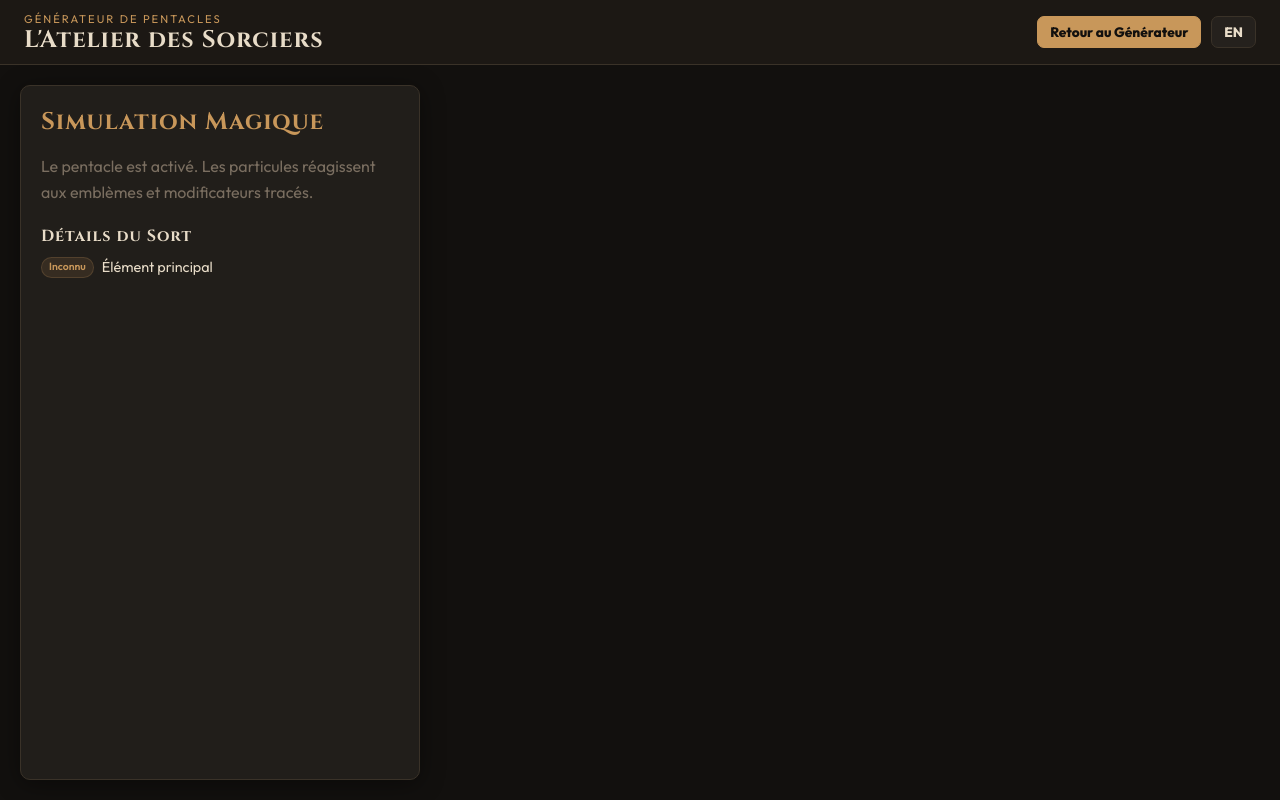
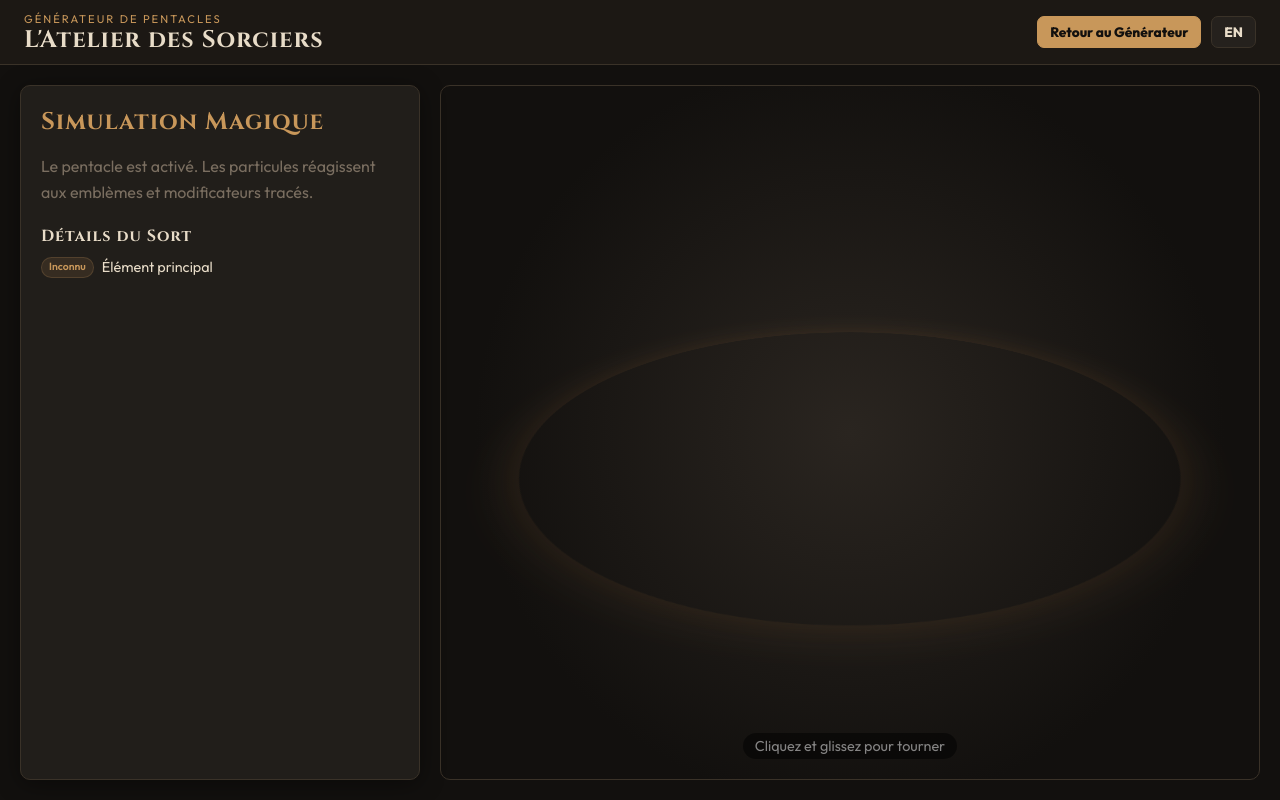
Before and after one commit to SymonCara/pentacle-generator, a React (Vite) app: page / in a window 1280 px wide. Both pictures are taken after a click on the button "Voir Simulation". Built offline with nearby package versions, Linux system fonts and the light colour scheme.

Commit message:
feat: add interactive 3D perspective and enhanced particle realism to spell simulation

```diff
--- a/src/components/SpellSimulation.css
+++ b/src/components/SpellSimulation.css
@@ -54,8 +54,8 @@
   color: var(--accent-primary);
 }
 
-/* 3D Scene */
-.sim-3d-panel {
+/* 3D Interactive Scene */
+.sim-3d-wrapper {
   flex: 2;
   position: relative;
   overflow: hidden;
@@ -65,15 +65,43 @@
   display: flex;
   align-items: center;
   justify-content: center;
+  perspective: 1200px;
+  cursor: grab;
 }
 
-.scene-3d {
-  perspective: 1000px;
+.sim-3d-wrapper:active {
+  cursor: grabbing;
+}
+
+.sim-3d-plane {
   width: 100%;
   height: 100%;
+  position: relative;
+  transform-style: preserve-3d;
+  transition: transform 0.1s ease-out;
   display: flex;
   align-items: center;
   justify-content: center;
+}
+
+.sim-3d-pentacle-img {
+  position: absolute;
+  top: 50%; left: 50%;
+  transform: translate(-50%, -50%) translateZ(-20px);
+  width: 80%; height: 80%;
+  object-fit: contain;
+  opacity: 0.6;
+  pointer-events: none;
+  box-shadow: 0 0 50px rgba(138, 90, 43, 0.4);
+  border-radius: 50%;
+}
+
+.sim-3d-canvas {
+  position: absolute;
+  top: 0; left: 0;
+  width: 100%; height: 100%;
+  transform: translateZ(20px);
+  pointer-events: none;
 }
 
 .camera {
--- a/src/components/SpellSimulation.tsx
+++ b/src/components/SpellSimulation.tsx
@@ -13,13 +13,13 @@ const DEFAULT_CONFIG = {
   renderer: {
     inkColor: "#241b16",
     guideColor: "rgba(92, 74, 54, 0.28)",
-    particleBaseCount: 130,
-    particleCap: 360,
+    particleBaseCount: 250, // Increased for 3D realism
+    particleCap: 700,       // Increased for 3D realism
     effectSize: {
-      baseScale: 1.28,
+      baseScale: 1.4,       // Slightly larger for depth
       sigilSizeInfluence: 2.1,
       minScale: 1,
-      maxScale: 2.35
+      maxScale: 2.5
     }
   }
 };
@@ -28,6 +28,11 @@ export function SpellSimulation({ lang, pentacleImage, placedSymbols }: SpellSim
   const canvasRef = useRef<HTMLCanvasElement>(null);
   const rendererRef = useRef<any>(null);
   const [spellIR, setSpellIR] = useState<SpellIR | null>(null);
+
+  // 3D rotation state
+  const [rotation, setRotation] = useState({ x: 60, y: 0 });
+  const [isDragging, setIsDragging] = useState(false);
+  const [lastMousePos, setLastMousePos] = useState({ x: 0, y: 0 });
 
   useEffect(() => {
     if (!canvasRef.current) return;
@@ -69,10 +74,10 @@ export function SpellSimulation({ lang, pentacleImage, placedSymbols }: SpellSim
   useEffect(() => {
     const handleResize = () => {
       if (canvasRef.current) {
-        const parent = canvasRef.current.parentElement;
-        if (parent) {
-          canvasRef.current.width = parent.clientWidth;
-          canvasRef.current.height = parent.clientHeight;
+        const wrapper = canvasRef.current.closest('.sim-3d-wrapper');
+        if (wrapper) {
+          canvasRef.current.width = wrapper.clientWidth;
+          canvasRef.current.height = wrapper.clientHeight;
         }
       }
     };
@@ -80,6 +85,29 @@ export function SpellSimulation({ lang, pentacleImage, placedSymbols }: SpellSim
     window.addEventListener('resize', handleResize);
     return () => window.removeEventListener('resize', handleResize);
   }, []);
+
+  // Mouse interaction handlers
+  const handleMouseDown = (e: React.MouseEvent) => {
+    setIsDragging(true);
+    setLastMousePos({ x: e.clientX, y: e.clientY });
+  };
+
+  const handleMouseMove = (e: React.MouseEvent) => {
+    if (!isDragging) return;
+    const deltaX = e.clientX - lastMousePos.x;
+    const deltaY = e.clientY - lastMousePos.y;
+
+    setRotation(prev => ({
+      x: Math.max(0, Math.min(85, prev.x - deltaY * 0.5)), // Clamp tilt between 0 and 85 degrees
+      y: prev.y + deltaX * 0.5
+    }));
+
+    setLastMousePos({ x: e.clientX, y: e.clientY });
+  };
+
+  const handleMouseUp = () => {
+    setIsDragging(false);
+  };
 
   const elementNames = {
     fire: lang === 'fr' ? 'Feu' : 'Fire',
@@ -123,27 +151,35 @@ export function SpellSimulation({ lang, pentacleImage, placedSymbols }: SpellSim
         </ul>
       </div>
 
-      {/* Rendu principal avec le canvas par-dessus l'image du pentacle */}
-      <div className="sim-canvas-panel" style={{ position: 'relative', flex: 1, height: '100%', overflow: 'hidden' }}>
+      {/* Rendu principal interactif 3D */}
+      <div
+        className="sim-3d-wrapper"
+        onMouseDown={handleMouseDown}
+        onMouseMove={handleMouseMove}
+        onMouseUp={handleMouseUp}
+        onMouseLeave={handleMouseUp}
+      >
+        <div
+          className="sim-3d-plane"
+          style={{ transform: `rotateX(${rotation.x}deg) rotateZ(${rotation.y}deg)` }}
+        >
           {pentacleImage && (
             <img
               src={pentacleImage}
               alt="Pentacle"
-            style={{
-              position: 'absolute',
-              top: '50%', left: '50%',
-              transform: 'translate(-50%, -50%)',
-              width: '80%', height: '80%',
-              objectFit: 'contain',
-              opacity: 0.5,
-              pointerEvents: 'none'
-            }}
+              className="sim-3d-pentacle-img"
             />
           )}
           <canvas
             ref={canvasRef}
-          style={{ position: 'absolute', top: 0, left: 0, width: '100%', height: '100%' }}
+            className="sim-3d-canvas"
           />
+        </div>
+
+        {/* Helper text */}
+        <div style={{ position: 'absolute', bottom: '20px', color: 'rgba(255,255,255,0.5)', pointerEvents: 'none', fontSize: '0.9rem', background: 'rgba(0,0,0,0.5)', padding: '4px 12px', borderRadius: '20px' }}>
+          {lang === 'fr' ? 'Cliquez et glissez pour tourner' : 'Click and drag to rotate'}
+        </div>
       </div>
     </div>
   );
```
Lines whose indentation alone changed are shown as unchanged.
